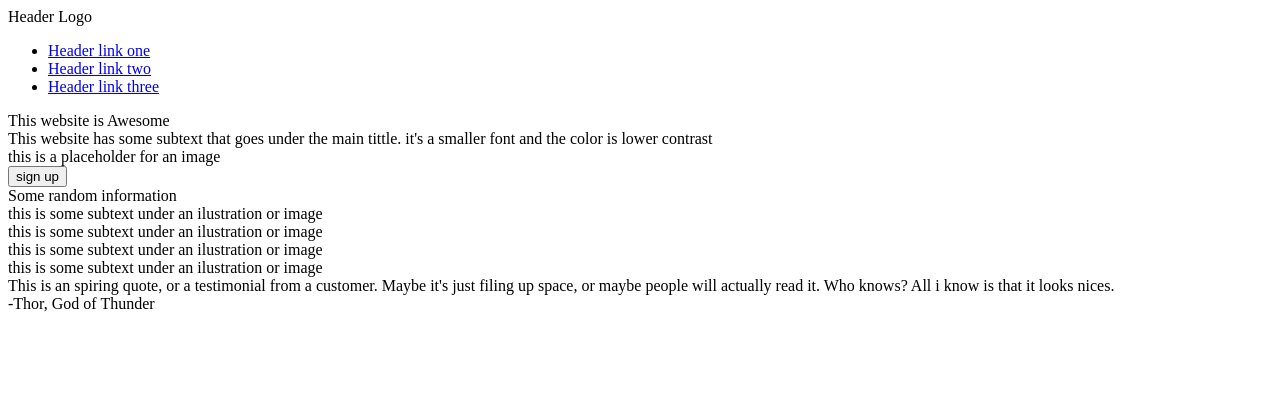
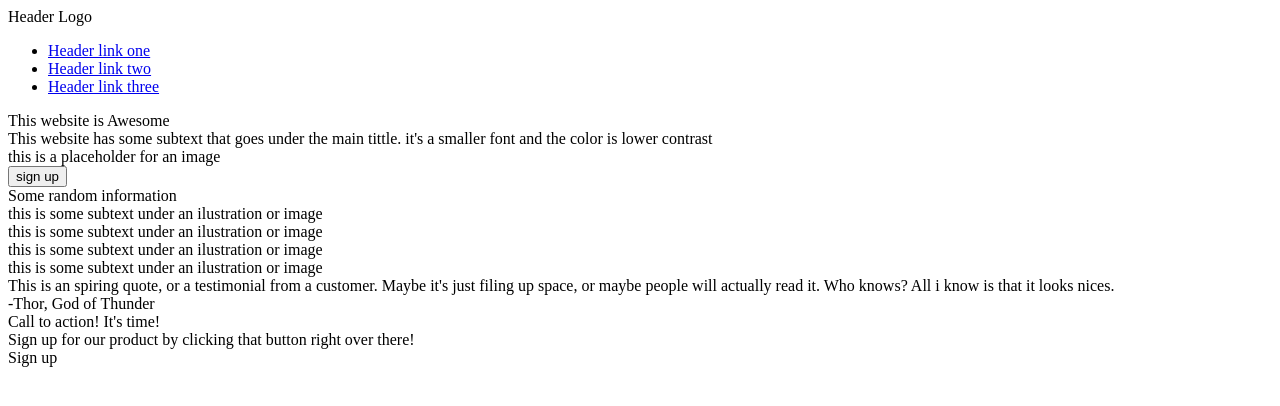
Before and after one commit to LuisHenrique-Oliveira/landing-page, a plain HTML site: page index.html in a window 1280 px wide. Drawn offline with Linux system fonts and the light colour scheme.

Commit message:
Add the sign-up zone content
To later stylized it

```diff
--- a/index.html
+++ b/index.html
@@ -71,6 +71,18 @@
             </div>
         </div>
 
+        <div class="sign-up-zone">
+            <div class="container">
+                <div class="action-tittle">
+                    Call to action! It's time!
+                </div>
+                <div class="action-text">
+                    Sign up for our product by clicking that button right over there!
+                </div>
+                <div class="action-button">Sign up</div>
+            </div>
+        </div>
+
 
     </div>
 
```
